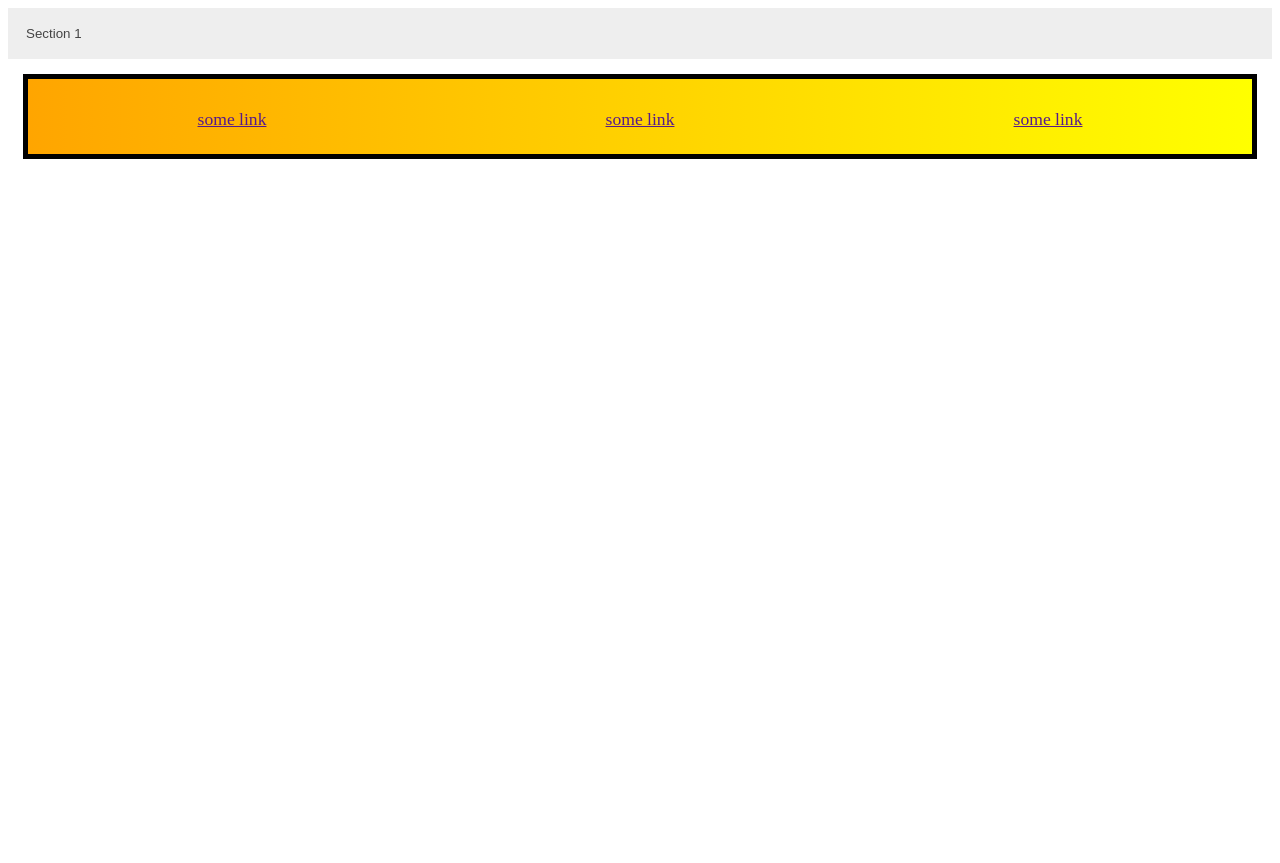
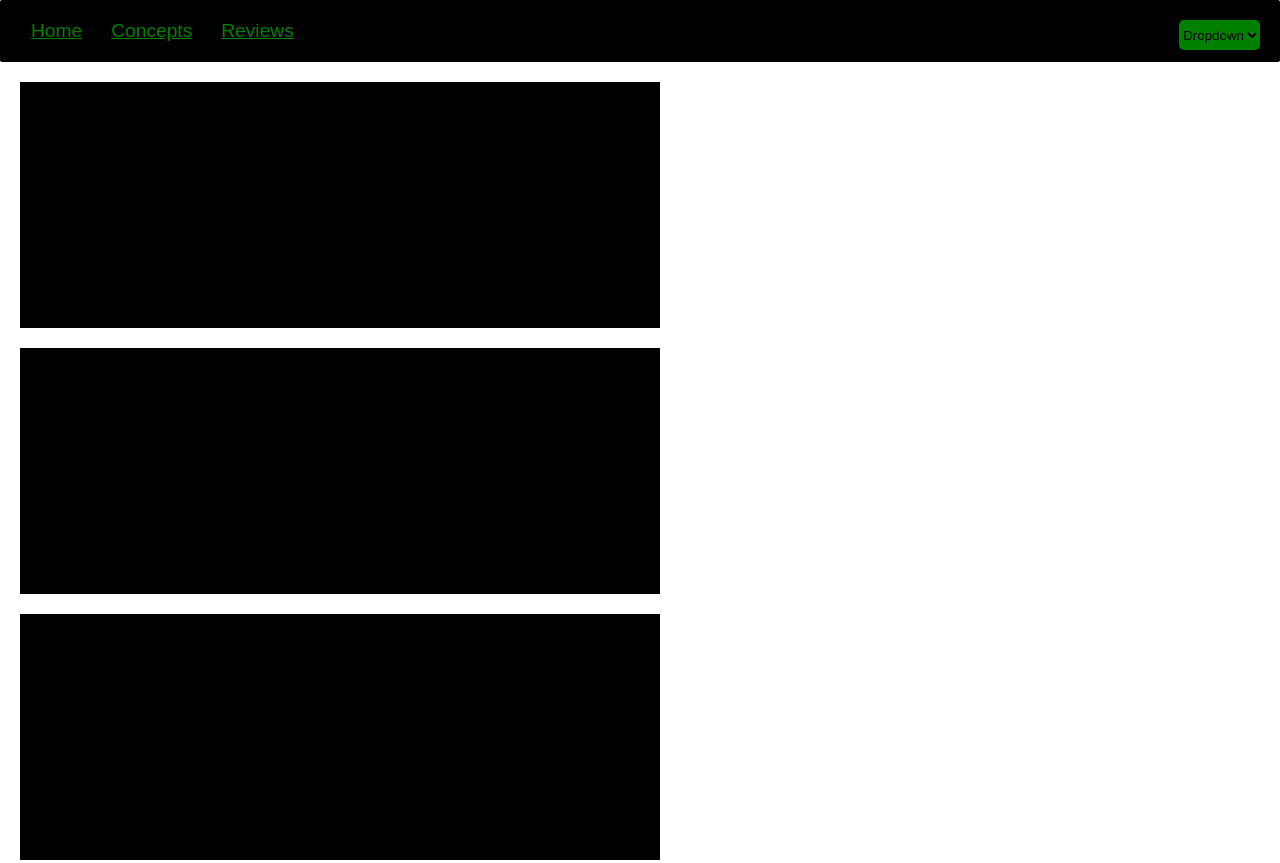
Before and after one commit to spiralknightx/my-first-repositorty, a plain HTML site: page index.html in a window 1280 px wide. Shown: the top 863 px of the page. Before the commit the page ends 800 px from the top, so only its background shows below. Drawn offline with Linux system fonts and the light colour scheme.

Commit message:
mixed the static navbar with the dropdowx

```diff
--- a/index.html
+++ b/index.html
@@ -8,19 +8,34 @@
     <title>Document</title>
 </head>
 <body>
-    <button class="accordion">Section 1</button>
-    <div class="panel">
+    <nav>
+<a href="http://" target="_blank" rel="noopener noreferrer">Home</a>
+<a href="http://" target="_blank" rel="noopener noreferrer">Concepts</a>
+<a href="http://" target="_blank" rel="noopener noreferrer">Reviews</a>
+<label for="Dropdown"></label>
+
+<select name="Dropdown" class="dropdown">
+    <option value="">Dropdown</option>
+    <option value="">
         <a href="http://" target="_blank" rel="noopener noreferrer">Home</a>
+
+    </option>
+    <option value="">
         <a href="http://" target="_blank" rel="noopener noreferrer">Products</a>
+    </option>
+    <option value="">
         <a href="http://" target="_blank" rel="noopener noreferrer">About Us</a>
-    </div>
+    </option>
 
-    <nav>
-        <a href="">some link</a>
-        <a href="">some link</a>
-        <a href="">some link</a>
-    </nav>
+</select>
+</nav>
 
-    <script src="practice.js"></script>
+<section class="maincontent"></section>
+<section class="maincontent"></section>
+<section class="maincontent"></section>
+
+<footer id="ender">
+
+</footer>
 </body>
 </html>
--- a/practice.js
+++ /dev/null
@@ -1,20 +0,0 @@
-// start up
-var acc = document.getElementsByClassName("accordion");
-var i;
-// loop through accordian
-for (i = 0; i < acc.length; i++) {
-  acc[i].addEventListener("click", function() {
-    /* Toggle between adding and removing the "active" class,
-    to highlight the button that controls the panel */
-    this.classList.toggle("active");
-
-    /* Toggle between hiding and showing the active panel */
-    var panel = this.nextElementSibling;
-    // if statement controlling css elemnt
-    if (panel.style.display === "block") {
-      panel.style.display = "none";
-    } else {
-      panel.style.display = "block";
-    }
-  });
-}
--- a/style.css
+++ b/style.css
@@ -1,35 +1,60 @@
+*,*::before,*::after{
+    box-sizing: border-box;
+}
+body{
+    margin: 0%;
+}
 nav{
-    height: 75px;
-    display: flex;
-    justify-content: space-around;
-    border: 5px solid;
-    margin: 15px;background: linear-gradient(to right,
-    orange, yellow );
+   background-color: black;
+   padding: 20px;
+   border-radius: 2px;
+   width: 100%;
+}
+
+nav > a{
+    color: green;
+    background: rgba(151, 4, 4, 0);
+    font-family: Arial, Helvetica, sans-serif;
+    font-size: 1.2rem;
+    padding:10px 13px 10px 10px;
+    border: 1px solid black;
+    border-radius: 5px;
+}
+
+nav > a:hover{
+    background-color: white;
+}
+
+select{
+    background: green;
+    height: 30px;
+    border-radius: 5px;
+    text-align: right;
+    outline: none;
+    border: none;
+}
+
+.dropdown{
+float: right;
+}
+
+.dropdown:hover{
+background: white;
+}
+
+.maincontent{
+    padding: 120px;
+    margin: 20px;
+    width: 50%;
+    height: 50%;
+    border: 3px solid;
+    background-color: black;
+}
+#ender{
+    padding: 120px;
+    margin: 20px;
+    width: 50%;
+    height: 20%;
+    border: 3px solid;
 
 }
-nav > a{
-
-    font-size: 1.1rem;
-    margin: 20px;
-    padding: 10px;
-}
-.accordion {
-    background-color: #eee;
-    color: #444;
-    cursor: pointer;
-    padding: 18px;
-    width: 100%;
-    text-align: left;
-    border: none;
-    outline: none;
-    transition: 0.4s;
-  }
-  .panel {
-    padding: 0 18px;
-    background-color: white;
-    display: none;
-    overflow: hidden;
-  }
-  .panel > a{
-    display: flex;
-  }
```
